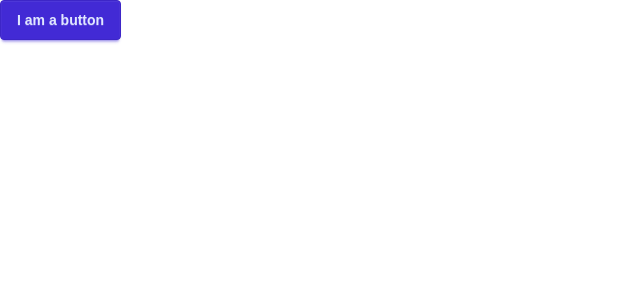
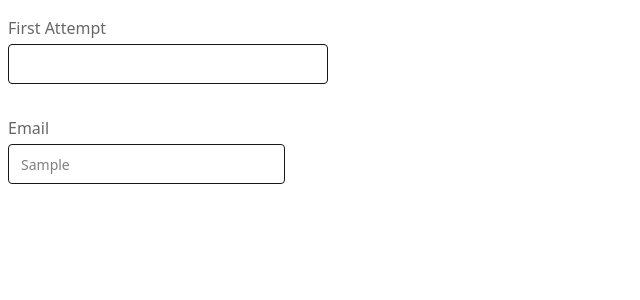
Before and after one commit to sfortosky/jitssk, a Next.js app: page / in a window 1280 px wide. Shown: the top 300 px of the page, without its empty margins (0-640 px from the left). Built offline with nearby package versions, Linux system fonts and the light colour scheme.

Commit message:
Replace original styling and create an Input component

```diff
--- /dev/null
+++ b/app/components/form-components/Input.tsx
@@ -0,0 +1,20 @@
+import React, { InputHTMLAttributes } from "react";
+
+interface InputProps extends InputHTMLAttributes<HTMLInputElement>{
+    children: React.ReactNode;
+}
+
+
+export default function Input({children, type, className, id, ...attributes}: InputProps) {
+    return <fieldset className="px-2 py-4 max-w-fit">
+        <label className="label pr-2 pb-1" htmlFor={id}>
+            {children}
+        </label>
+        <input
+            id={id}
+            type={type ?? "text"}
+            className={`input border border-neutral rounded-field ${className}`}
+            {...attributes}
+        />
+    </fieldset>
+}
--- a/app/globals.css
+++ b/app/globals.css
@@ -1,27 +1,49 @@
 @import "tailwindcss";
 @plugin "daisyui";
 
-:root {
-  --background: #ffffff;
-  --foreground: #171717;
+@plugin "daisyui/theme" {
+  name: "light";
+  default: true;
+  color-scheme: light;
+
+  --color-base-100: #ffffff;
+  --color-base-content: #000000;
+  --color-primary: #DD1810;
+  --color-primary-content: #ffffff;
+  --color-secondary: #5F72D9;
+  --color-secondary-content: #ffffff;
+  --color-accent: #FDD401;
+  --color-accent-content: #000000;
+  --color-neutral: #171717;
+  --color-neutral-content: #ffffff;
+
 }
 
-@theme inline {
-  --color-background: var(--background);
-  --color-foreground: var(--foreground);
-  --font-sans: var(--font-geist-sans);
-  --font-mono: var(--font-geist-mono);
+@plugin "daisyui/theme" {
+  name: "dark";
+  prefersdark: true;
+  color-scheme: dark;
+
+  --color-base-100: #202020;
+  --color-base-200: #303030;
+  --color-base-300: #000000;
+  --color-base-content: #ffffff;
+  --color-primary: #DD1810;
+  --color-primary-content: #ffffff;
+  --color-secondary: #5F72D9;
+  --color-secondary-content: #ffffff;
+  --color-accent: #FDD401;
+  --color-accent-content: #000000;
+  --color-neutral: #171717;
+  --color-neutral-content: #ffffff;
 }
 
-@media (prefers-color-scheme: dark) {
-  :root {
-    --background: #0a0a0a;
-    --foreground: #ededed;
-  }
+@theme {
+  --red: #DD1810;
+  --orange: #EC4928;
+  --yellow: #FDD401;
+  --green: #076A21;
+  --blue: #5F72D9;
+  --purple: #7640B4;
+  --pink: #EFD5F2;
 }
-
-body {
-  background: var(--background);
-  color: var(--foreground);
-  font-family: Arial, Helvetica, sans-serif;
-}
--- a/app/page.tsx
+++ b/app/page.tsx
@@ -1,9 +1,19 @@
-import Image from "next/image";
+import Input from "@/app/components/form-components/Input";
 
 export default function Home() {
   return (
     <div>
-      <button className="btn btn-primary">I am a button</button>
+      <form>
+          <Input id="first">First Attempt</Input>
+          <Input
+              id="second"
+              type="email"
+              required={true}
+              placeholder="Sample"
+          >
+              Email
+          </Input>
+      </form>
     </div>
   );
 }
```
